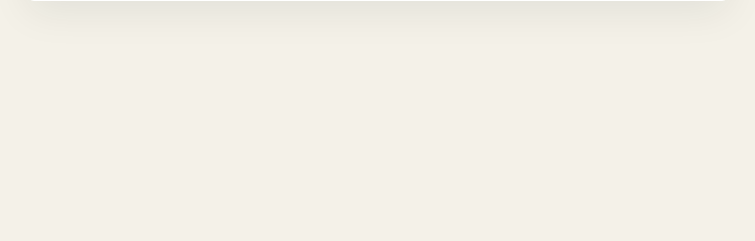
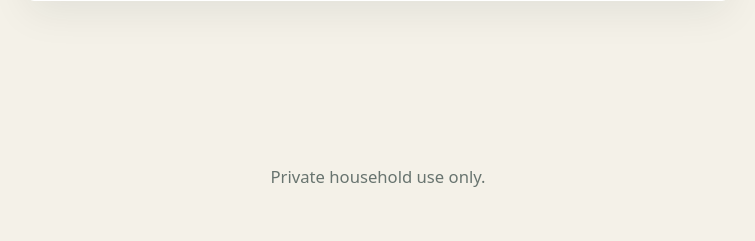
Before and after one commit to mhemeryck/goalkeepr, a Django app: page /login/ in a window 1280 px wide. Shown: the part 902-1143 px from the top of the page, without its empty margins (262-1017 px from the left). Before the commit the page ends 905 px from the top, so only its background shows below. Run offline with Django 5.2, Linux system fonts and the light colour scheme; parts of the project's set-up code (start-up, migrations or seed data) failed here and were passed over.

Commit message:
Add private release basics
Make the local app ready for private household use and serve its
static assets without relying on Django's development server.

```diff
--- a/goalkeepr/settings.py
+++ b/goalkeepr/settings.py
@@ -30,6 +30,7 @@ INSTALLED_APPS = [
 
 MIDDLEWARE = [
     "django.middleware.security.SecurityMiddleware",
+    "whitenoise.middleware.WhiteNoiseMiddleware",
     "django.contrib.sessions.middleware.SessionMiddleware",
     "django.middleware.common.CommonMiddleware",
     "django.middleware.csrf.CsrfViewMiddleware",
@@ -95,6 +96,11 @@ USE_TZ = True
 STATIC_URL = "static/"
 STATIC_ROOT = BASE_DIR / "staticfiles"
 STATICFILES_DIRS = [BASE_DIR / "static"]
+STORAGES = {
+    "staticfiles": {
+        "BACKEND": "whitenoise.storage.CompressedManifestStaticFilesStorage",
+    },
+}
 DEFAULT_AUTO_FIELD = "django.db.models.BigAutoField"
 
 LOGIN_URL = "login"
--- a/pyproject.toml
+++ b/pyproject.toml
@@ -9,6 +9,7 @@ dependencies = [
   "django-stubs-ext>=6.1,<6.2",
   "psycopg[binary]>=3.2,<4",
   "uvicorn>=0.35,<1",
+  "whitenoise>=6.12.0",
 ]
 
 [dependency-groups]
--- a/static/css/app.css
+++ b/static/css/app.css
@@ -9,6 +9,9 @@
 }
 
 body {
+  display: flex;
+  flex-direction: column;
+  min-height: 100vh;
   background: var(--chalk);
   color: var(--ink);
 }
@@ -26,6 +29,17 @@ body {
 
 .site-header nav {
   min-height: 4.5rem;
+}
+
+.site-main {
+  flex: 1;
+}
+
+.site-footer {
+  margin-top: 3rem;
+  margin-bottom: 1.5rem;
+  color: var(--muted);
+  text-align: center;
 }
 
 .brand {
--- a/templates/base.html
+++ b/templates/base.html
@@ -27,9 +27,12 @@
         {% endif %}
       </nav>
     </header>
-    <main class="container">
+    <main class="site-main container">
       {% block content %}{% endblock %}
     </main>
+    <footer class="site-footer container">
+      <small>Private household use only.</small>
+    </footer>
     {% block scripts %}{% endblock %}
   </body>
 </html>
```
Also changed, not shown: docs/analysis.md (+2 -2 lines), tests/test_views.py (+23 -0 lines), 1 other file.
